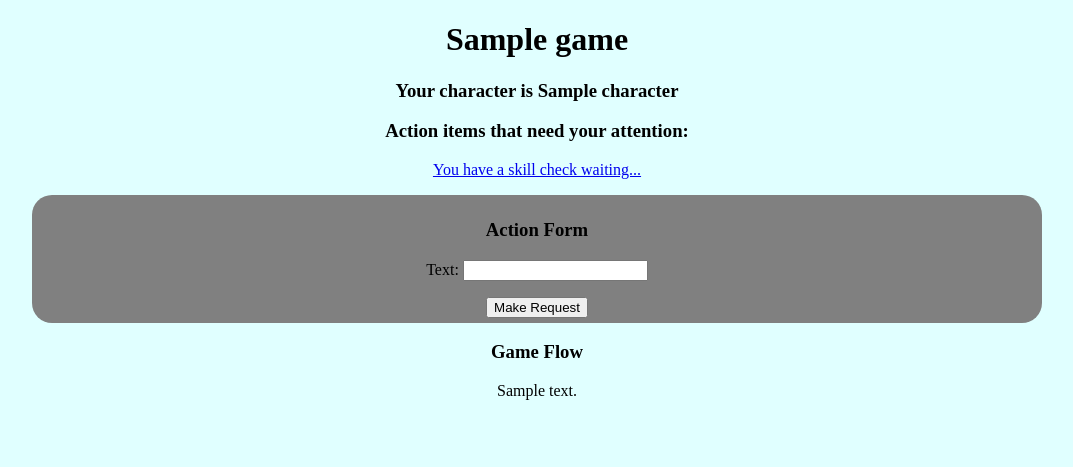
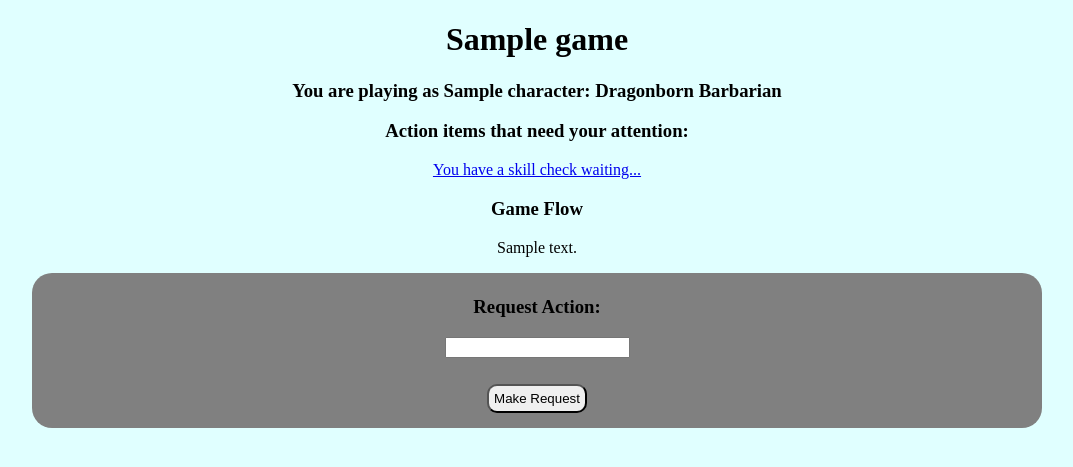
Before and after one commit to ThatsSoMeta/dragons, a Django app: template templates/game_detail.html in a window 1280 px wide. Shown: the part 119-586 px from the top of the page, without its empty margins (103-1176 px from the left). Run offline with Django 3.2, Linux system fonts and the light colour scheme; the template is opened without the code that fills it: values that come from a table or form of the project are taken from there, others are empty; tables that the repository leaves empty hold one stand-in row (values such as "Sample post").

Commit message:
fixed action requests, a few other styling updates

```diff
--- a/templates/404.html
+++ b/templates/404.html
@@ -1,5 +1,5 @@
 {% extends 'index.html' %}
 {% block content %}
-<h3>HEY, YOU'RE NOT SUPPOSED TO BE HERE!</h3>
+<h3>Hey! You're not supposed to be here!</h3>
 <a href='/'><button>Back to Home</button></a>
 {% endblock %}
--- /dev/null
+++ b/templates/500.html
@@ -0,0 +1,4 @@
+{% extends 'index.html' %}
+{% block content %}
+<h3>Well, that didn't go as expected... Click the back button to try something else.</h3>
+{% endblock %}
--- a/templates/ability_check.html
+++ b/templates/ability_check.html
@@ -24,6 +24,7 @@
     <h1>Womp womp.</h1>
     <h5>Better luck next time!</h5>
     {% endif %}
+    <a href='/games/detail/{{ game.gameID }}/'><button>Back to game</button></a>
     {% endif %}
 </div>
 {% endblock %}
--- a/templates/game_detail.html
+++ b/templates/game_detail.html
@@ -3,7 +3,45 @@
 {% load static %}
 <link rel="stylesheet" href="{% static 'css/game.css' %}" type="text/css" />
 <h1>{{game.gameName}}</h1>
+{% if user == game.gameMaster %}
+<h3>You are the Dungeon Master</h3>
+    <div id='action-requests'>
+        <h3>Action Requests:</h3>
+        {% if action_requests.count == 0 %}
+        <p>No current requests</p>
+        {% else %}
+        <div id='request-feed'>
+            {% for req in action_requests %}
+            <div id='request-object'>
+                <h5>{{ req.player_character.name }}'s request:</h5>
+                <p>{{ req.action_text }}</p>
+                <div class='button-group'>
+                    <a href='accept/{{ req.id }}/'><button>Accept</button></a>
+                    <a href='reject/{{ req.id }}/'><button>Reject</button></a>
+                </div>
+            </div>
+            {% endfor %}
+        </div>
+        {% endif %}
+    </div>
+{% else %}
+<h3>You are playing as {{ character }}</h3>
+    <div id='check-object'>
+        {% if skill_checks.count > 0 %}
+        <h3>Action items that need your attention:</h3>
+        {% for check in skill_checks.all %}
+        <a href='skill_check/{{ check.id }}/'><p>You have a skill check waiting...</p></a>
+        {% endfor %}
+        {% endif %}
+    </div>
+{% endif %}
 <div id='game-flow'>
+    <h3>Game Flow</h3>
+    <div id='game-narration'>
+        {% for item in narrative_items %}
+        <p>{{ item.text }}</p>
+        {% endfor %}
+    </div>
     <div id='game-inputs'>
         {% if user == game.gameMaster %}
         <form action='' method="post">
@@ -12,21 +50,6 @@
         {{ narrative_form.as_p }}
         <input type='submit' value='Add Narration' />
         </form>
-        <div id='action-requests'>
-            <h3>Action Requests:</h3>
-            {% if action_requests.count == 0 %}
-            <p>No current requests</p>
-            {% else %}
-            {% for req in action_requests %}
-            <div id='request-object'>
-                <h5>{{ req.player_character.name }}'s request:</h5>
-                <p>{{ req.action_text }}</p>
-                <a href='accept/{{ req.id }}/'><button>Accept</button></a>
-                <a href='reject/{{ req.id }}/'><button>Reject</button></a>
-            </div>
-            {% endfor %}
-            {% endif %}
-        </div>
         {% elif character == None %}
         <p>Please select a character for the game:</p>
         <div id='game-character-selector'>
@@ -46,26 +69,14 @@
             </div>
         </div>
         {% else %}
-        <h3>Your character is {{ character.name }}</h3>
-        {% if skill_checks.count > 0 %}
-            <h3>Action items that need your attention:</h3>
-            {% for check in skill_checks.all %}
-            <a href='skill_check/{{ check.id }}/'><p>You have a skill check waiting...</p></a>
-            {% endfor %}
-        {% endif %}
+
         <form method="post" action="">
-        <h3>Action Form</h3>
+        <h3>Request Action:</h3>
         {% csrf_token %}
-        {{ action_request_form.as_p }}
-        <input type='submit' value='Make Request' />
+        <p>{{ action_request_form.text }}</p>
+        <input class='button' type='submit' value='Make Request' />
         </form>
         {% endif %}
-    </div>
-    <h3>Game Flow</h3>
-    <div id='game-narration'>
-        {% for item in narrative_items %}
-        <p>{{ item.text }}</p>
-        {% endfor %}
     </div>
 </div>
 {% if user == game.gameMaster %}
```
Also changed, not shown: 1 other file.
